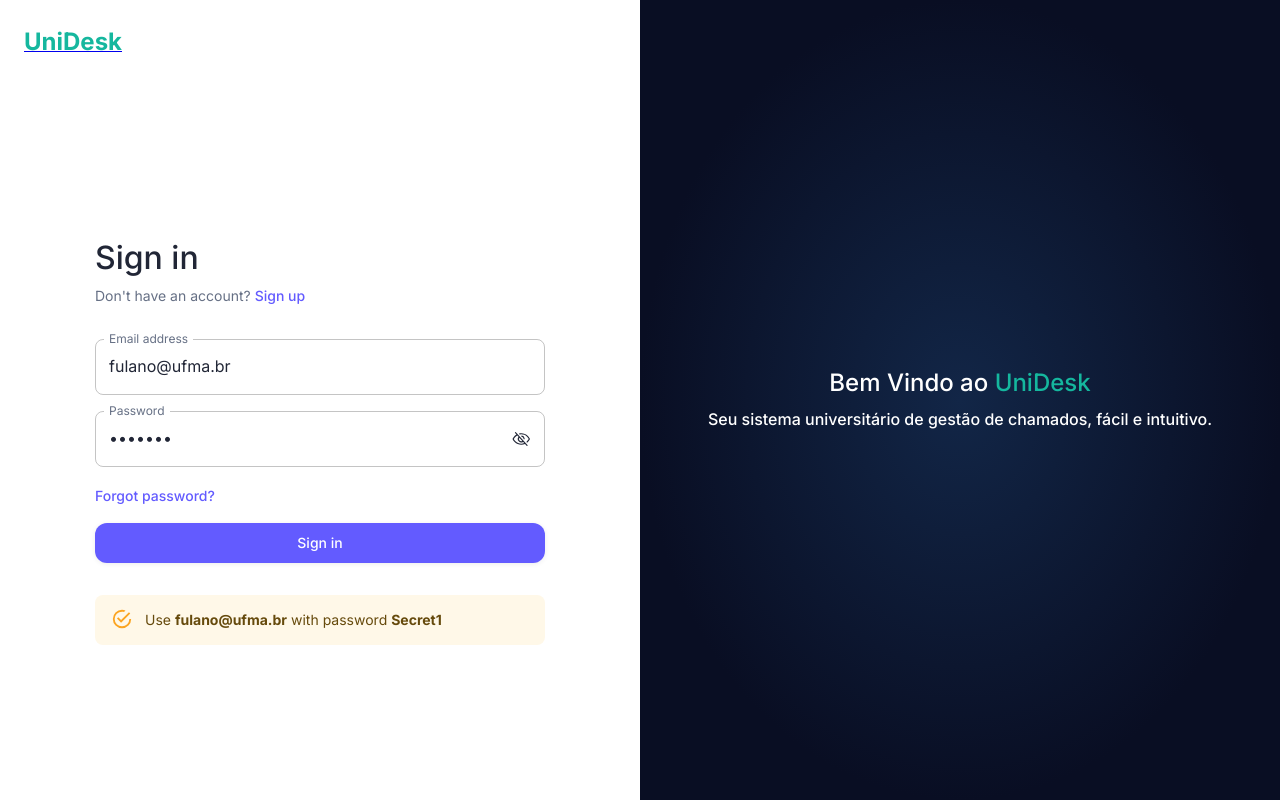
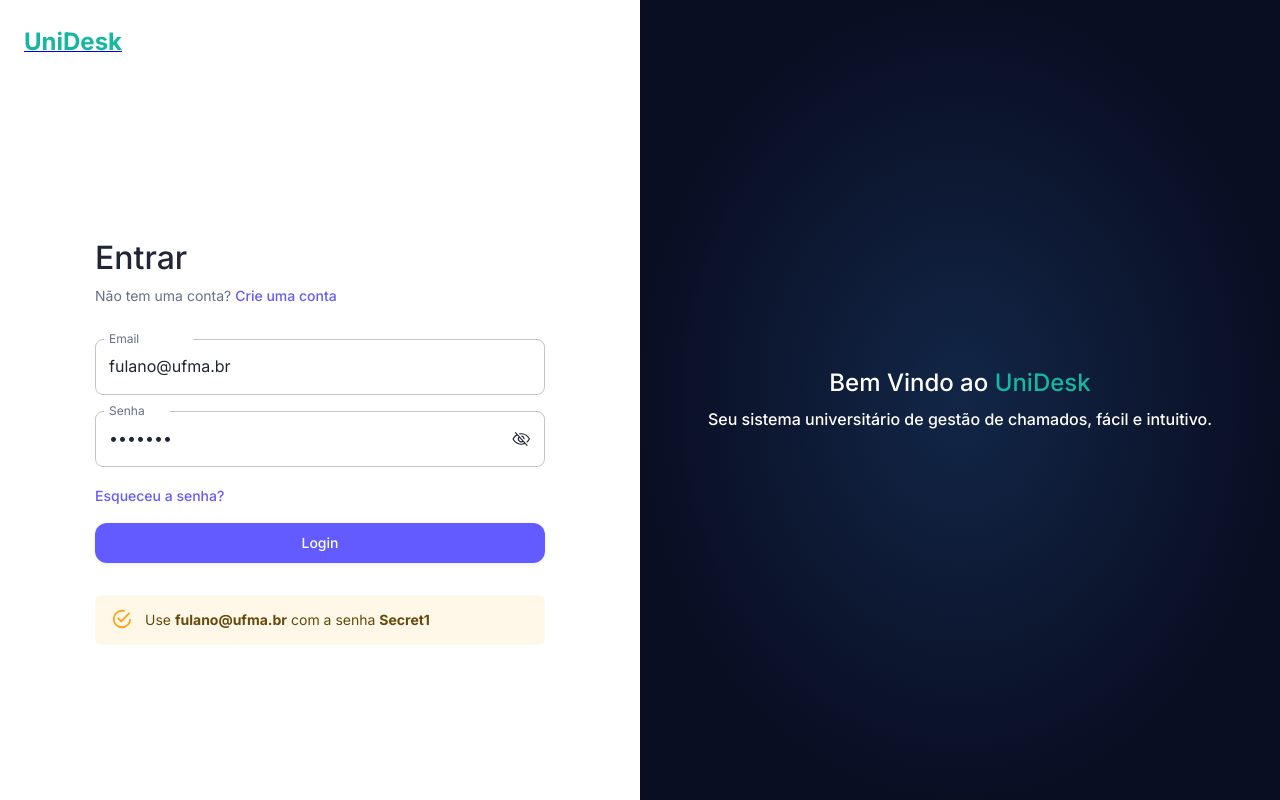
Before and after one commit to AntiKevin/unidesk-frontend, a Next.js app: page /auth/sign-in in a window 1280 px wide. Built offline with nearby package versions, Linux system fonts and the light colour scheme; no server answers.

Commit message:
feat: traduzir formulários de autenticação para português

```diff
--- a/src/components/auth/sign-in-form.tsx
+++ b/src/components/auth/sign-in-form.tsx
@@ -72,11 +72,11 @@ export function SignInForm(): React.JSX.Element {
   return (
     <Stack spacing={4}>
       <Stack spacing={1}>
-        <Typography variant="h4">Sign in</Typography>
+        <Typography variant="h4">Entrar</Typography>
         <Typography color="text.secondary" variant="body2">
-          Don&apos;t have an account?{' '}
+          Não tem uma conta?{' '}
           <Link component={RouterLink} href={paths.auth.signUp} underline="hover" variant="subtitle2">
-            Sign up
+            Crie uma conta
           </Link>
         </Typography>
       </Stack>
@@ -87,7 +87,7 @@ export function SignInForm(): React.JSX.Element {
             name="email"
             render={({ field }) => (
               <FormControl error={Boolean(errors.email)}>
-                <InputLabel>Email address</InputLabel>
+                <InputLabel>Email</InputLabel>
                 <OutlinedInput {...field} label="Email address" type="email" />
                 {errors.email ? <FormHelperText>{errors.email.message}</FormHelperText> : null}
               </FormControl>
@@ -98,7 +98,7 @@ export function SignInForm(): React.JSX.Element {
             name="password"
             render={({ field }) => (
               <FormControl error={Boolean(errors.password)}>
-                <InputLabel>Password</InputLabel>
+                <InputLabel>Senha</InputLabel>
                 <OutlinedInput
                   {...field}
                   endAdornment={
@@ -129,12 +129,12 @@ export function SignInForm(): React.JSX.Element {
           />
           <div>
             <Link component={RouterLink} href={paths.auth.resetPassword} variant="subtitle2">
-              Forgot password?
+              Esqueceu a senha?
             </Link>
           </div>
           {errors.root ? <Alert color="error">{errors.root.message}</Alert> : null}
           <Button disabled={isPending} type="submit" variant="contained">
-            Sign in
+            Login
           </Button>
         </Stack>
       </form>
@@ -143,7 +143,7 @@ export function SignInForm(): React.JSX.Element {
         <Typography component="span" sx={{ fontWeight: 700 }} variant="inherit">
           fulano@ufma.br
         </Typography>{' '}
-        with password{' '}
+        com a senha{' '}
         <Typography component="span" sx={{ fontWeight: 700 }} variant="inherit">
           Secret1
         </Typography>
```
Also changed, not shown: src/components/auth/sign-up-form.tsx (+25 -29 lines).
